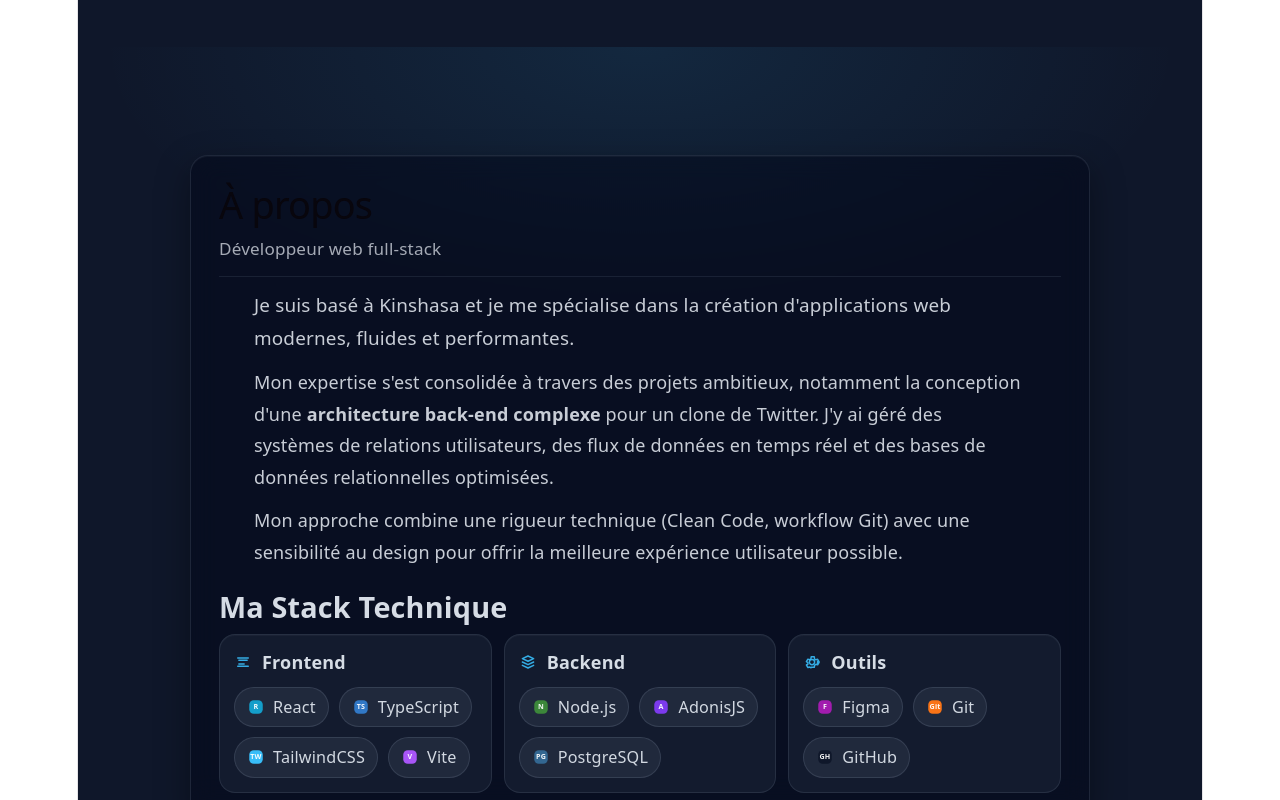
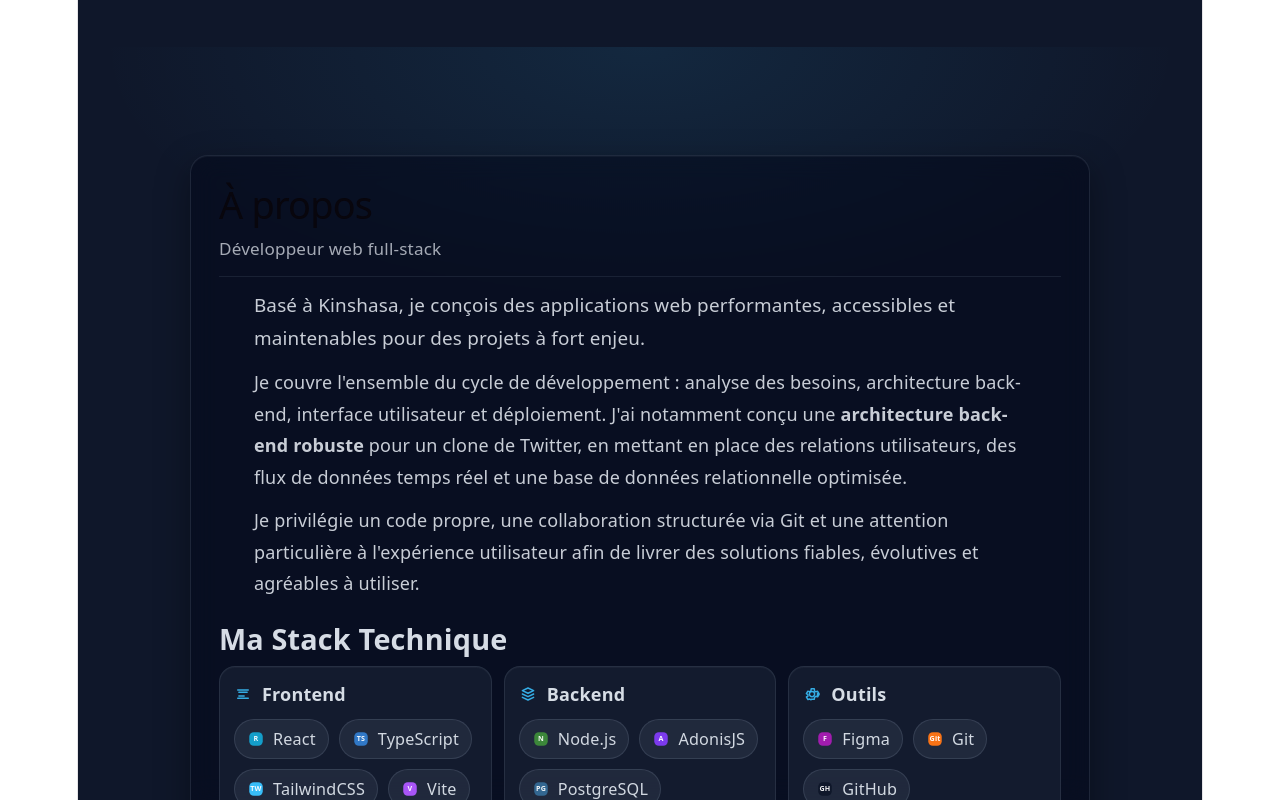
Before and after one commit to EddyMamba/portfolio, a React (Vite) app: page / in a window 1280 px wide. Shown: the part 510-1310 px from the top of the page. Built offline with nearby package versions, Linux system fonts and the light colour scheme.

Commit message:
Update content in About section

```diff
--- a/src/About.jsx
+++ b/src/About.jsx
@@ -91,23 +91,20 @@
             </div>
             <div className="about-meta" aria-label="Profil">
               <span className="about-subtitle">Développeur web full-stack</span>
-
-
             </div>
           </header>
 
           <div className="about-content">
-            <p className="about-lead">Je suis basé à Kinshasa et je me spécialise dans la création d'applications web modernes, fluides et performantes.
+            <p className="about-lead">
+              Basé à Kinshasa, je conçois des applications web performantes, accessibles et maintenables pour des projets à fort enjeu.
             </p>
 
             <p>
-              Mon expertise s'est consolidée à travers des projets ambitieux, notamment la conception d'une
-              <strong> architecture back-end complexe</strong> pour un clone de Twitter. J'y ai géré des systèmes
-              de relations utilisateurs, des flux de données en temps réel et des bases de données relationnelles optimisées.
+              Je couvre l'ensemble du cycle de développement : analyse des besoins, architecture back-end, interface utilisateur et déploiement. J'ai notamment conçu une <strong>architecture back-end robuste</strong> pour un clone de Twitter, en mettant en place des relations utilisateurs, des flux de données temps réel et une base de données relationnelle optimisée.
             </p>
 
             <p>
-              Mon approche combine une rigueur technique (Clean Code, workflow Git) avec une sensibilité au design pour offrir la meilleure expérience utilisateur possible.
+              Je privilégie un code propre, une collaboration structurée via Git et une attention particulière à l'expérience utilisateur afin de livrer des solutions fiables, évolutives et agréables à utiliser.
             </p>
           </div>
 
```
